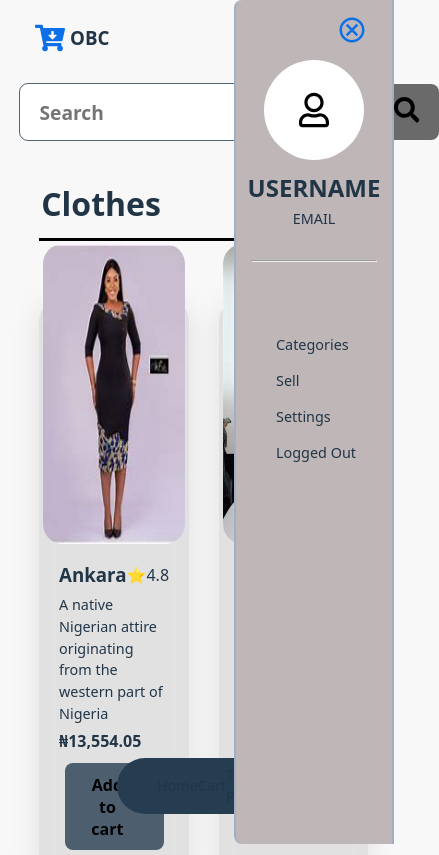
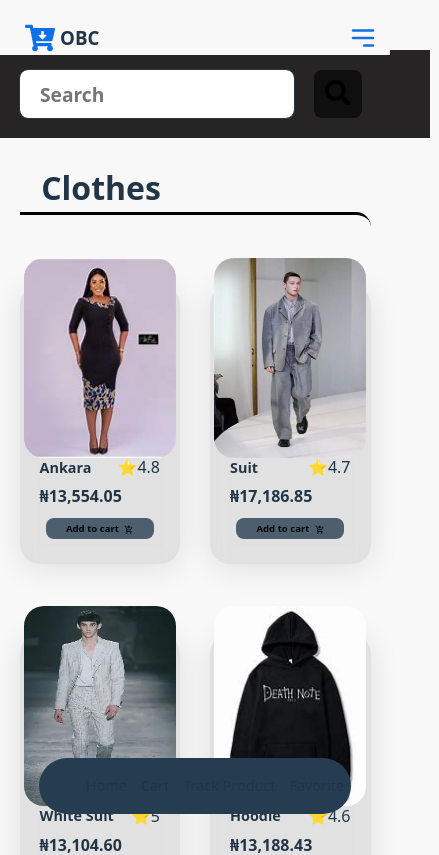
Before and after one commit to eclipse01-oe/Onboard_Collections, a React (Vite) app in the folder frontEnd/: page / in a window 390 px wide. Shown: the top 855 px of the page, 439 px wide, since content can reach past the window. Built offline with nearby package versions, Linux system fonts and the light colour scheme.

Commit message:
updated the code

```diff
--- a/frontEnd/src/components/navbar.tsx
+++ b/frontEnd/src/components/navbar.tsx
@@ -10,6 +10,8 @@ import { HiOutlineMenuAlt3 } from 'react-icons/hi';
 const isLoggedIn = true;
 const Navbar = () => {
 
+    const [showMenu, setShowMenu] = useState(false)
+
     return (<div className={styles.nav}>
 
         <div className={styles.logo}>
@@ -19,15 +21,15 @@ const Navbar = () => {
             </div>
 
             <div className={styles.menuBtnCon}>
-                <HiOutlineMenuAlt3 className={styles.menuBtn}/>
+                <HiOutlineMenuAlt3 className={styles.menuBtn} onClick={()=>setShowMenu(true)}/>
             </div>
         </div>
 
 
 
-        <div className={styles.sideNav}>
+        <div className={styles.sideNav + (showMenu? ` ${styles.showSideNav}`:'')}>
             <div className={styles.navCloseBtn}>
-                <MdOutlineCancel className={styles.navCloseIcon}/>
+                <MdOutlineCancel className={styles.navCloseIcon} onClick={()=>setShowMenu(false)}/>
             </div>
             <div className={styles.navUser}>
                 <div className={styles.navUserIconDiv}>
--- a/frontEnd/src/styles/home.module.css
+++ b/frontEnd/src/styles/home.module.css
@@ -5,20 +5,24 @@
     justify-content: center;
     gap: 20px;
     margin-left: 20vw;
-    padding: 0 5vw;
+    padding: 70px 5vw;
     padding-bottom: 50px;
 }
 .searchCon{
+    background-color: #262424;
     display: flex;
     align-items: normal;
+    width: 100%;
     gap: 20px;
-    margin: 50px;
-    margin-left: 25vw;
-    padding-left: 5vw;
+    padding: 10px;
+    margin-left: 23vw;
+    position: fixed;
+    top: 0;
+    z-index: 5;
 }
 
 .searchCon input{
-    width: 45vw;
+    width: 50%;
     border: none;
     outline: 1px solid;
     height: 3.5rem;
@@ -48,6 +52,7 @@
     font-weight: bold;
     margin: 0 15px 0 0;
     padding: 10px;
+    padding-bottom: 0;
     border-radius: 20px;
 }
 .cardContainer{
@@ -55,7 +60,7 @@
     grid-template-columns: 1fr 1fr 1fr;
     gap: 30px;
     margin-bottom: 50px;
-    padding-top: 20px;
+    padding-top: 30px;
     border-top: 3px black solid;
     border-top-right-radius: 15px;
 }
@@ -123,7 +128,7 @@
     }
 }
 
-@media (max-width: 1200px) {
+@media (max-width: 1200px) and (min-width: 1000px) {
     .cardContainer{
         grid-template-columns: 1fr 1fr;
     }
@@ -137,15 +142,15 @@
     .container{
         margin-left: auto;
     }
-    .cardContainer{
-        grid-template-columns: 1fr 1fr 1fr;
-    }
     .searchCon{
         margin-left: auto;
         margin-bottom: 30px;
+        top: 50px;
+        padding: 20px;
+        padding-left: 50px;
     }
     .searchCon input{
-        width: 90vw;
+        width: 70%;
     }
 }
 
@@ -153,9 +158,54 @@
 @media (max-width: 800px) {
     .cardContainer{
         grid-template-columns: 1fr 1fr;
-        margin: 0 5vw;
+        margin: 0;
     }
     .title{
         margin-left: 3vw;
     }
+    .searchCon{
+        padding-left: 20px;
+    }
 }
+
+@media (max-width: 630px){
+    .imgDiv{
+        height: 200px;
+    }
+    .productCard{
+        padding-top: 150px;
+    }
+    button {
+    padding: .3em .6em;
+    }
+    .detailsDiv p{
+        display: none;
+    }
+    .searchCon input, .searchCon button{
+        height: 3rem;
+    }
+}
+
+
+@media (max-width: 520px){
+    button {
+        font-size: .7em;
+    }
+
+    .detailsDiv h3 {
+        font-size: .9em;
+    }
+
+    .searchCon button{
+        width: 3rem;
+    }
+}
+
+@media (max-width: 420px){
+    .searchCon input{
+        width: 60%;
+    }
+    button{
+        font-size: .6rem;
+    }
+}
--- a/frontEnd/src/styles/navbar.module.css
+++ b/frontEnd/src/styles/navbar.module.css
@@ -1,7 +1,6 @@
 .logo{
     display: flex;
-    padding: 5px 10px;
-    margin-left: 20px;
+    padding: 5px 20px;
     z-index: 8;
     position: fixed;
     align-items: center;
@@ -62,7 +61,6 @@ ul{
     width: 60vw;
     bottom: 30px;
     left: 30vw;
-    right: 10vw;
 }
 .bottomNav ul{
     display: flex;
@@ -137,9 +135,9 @@ ul{
 @media (max-width: 1000px) {
 
     .sideNav{
-        display: flex;
+        display: none;
         position: fixed;
-        z-index: 9;
+        z-index: 9000;
         flex-direction: column;
         width: 40vw;
         height: 100%;
@@ -150,10 +148,14 @@ ul{
         border-left: 2px rgba(41, 137, 255, 0.202) solid;
     }
 
+    .showSideNav{
+        display: flex;
+    }
+
     .nav{
         width: 100vw;
         position: fixed;
-        height: 8vh;
+        height: 55px;
         top: 0;
         z-index: 100;
         background-color: #262424;
@@ -178,8 +180,14 @@ ul{
     .navUserIconDiv{
         margin-top: 0;
     }
+
     .menuBtnCon{
     display: flex;
-}
+    }
+
+    .bottomNav{
+        width: 80vw;
+        left: 10vw;
+    }
 
 }
```
